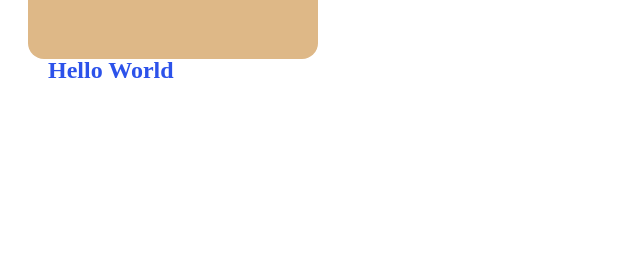
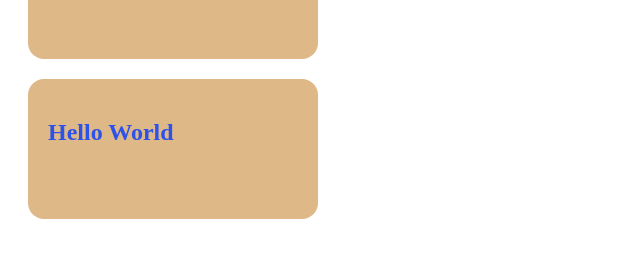
Before and after one commit to sfrodd/MyNewWebApp, a plain HTML site: page index.html in a window 1280 px wide. Shown: the part 101-358 px from the top of the page, without its empty margins (0-640 px from the left). Drawn offline with Linux system fonts and the light colour scheme.

Commit message:
New Div created

```diff
--- a/index.html
+++ b/index.html
@@ -9,8 +9,9 @@
 <body>
     <div style="padding:20px;margin:20px;color:rgb(44, 82, 234); width: 250px;height: 100px;border-radius: 1rem;background-color: burlywood;">
     <h1>Good Bye World</h1><br>
+    </div>
+    <div style="padding:20px;margin:20px;color:rgb(44, 82, 234); width: 250px;height: 100px;border-radius: 1rem;background-color: burlywood;">
         <h2>Hello World</h2>
-
 </div>
 </body>
 </html>
```
